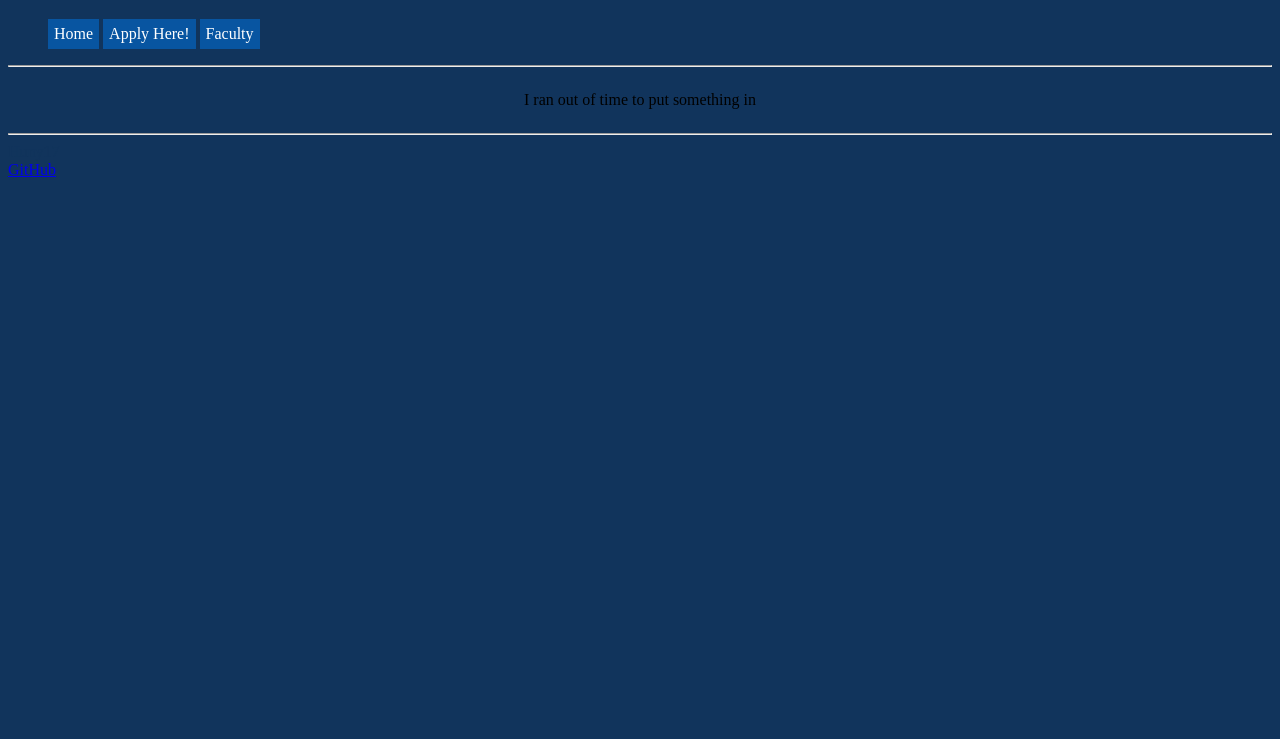
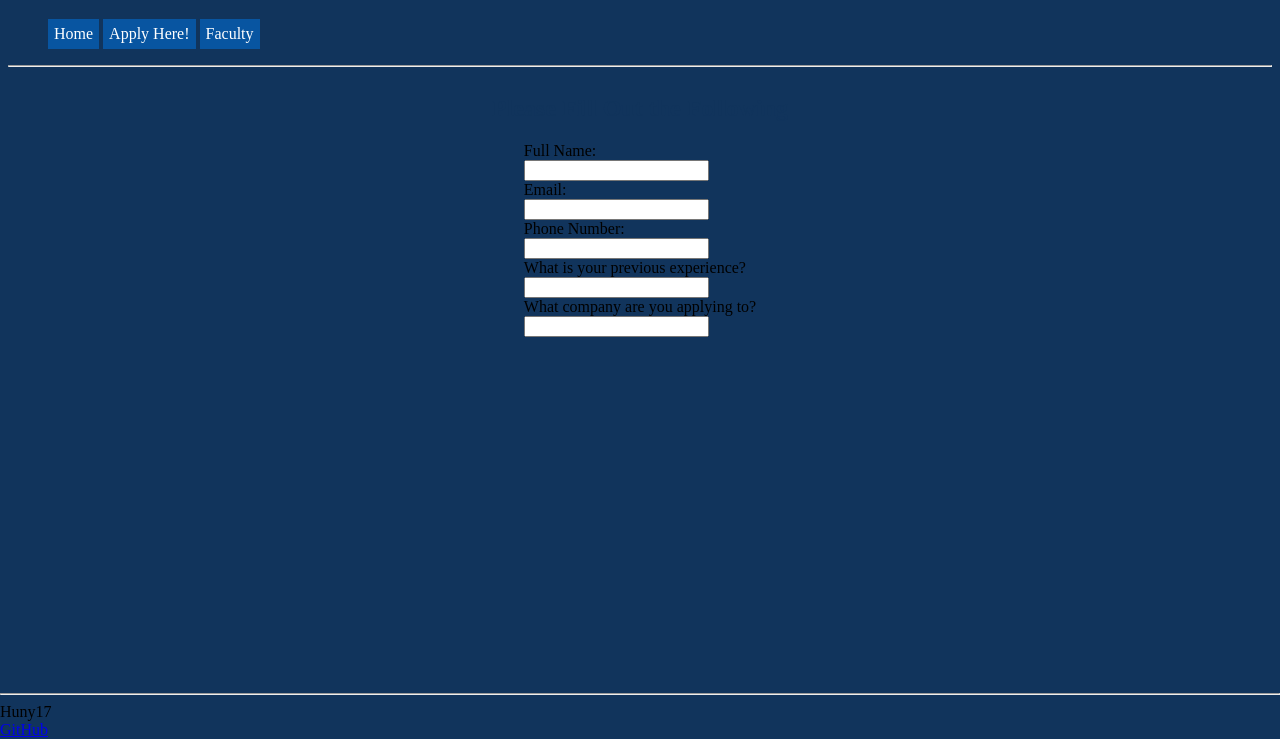
Before and after one commit to huny17/https---github.com-huny17-Art-Challenge, a plain HTML site: page Art-Challenge-main/structure/form.html in a window 1280 px wide. Shown: the part 61-800 px from the top of the page. Drawn offline with Linux system fonts and the light colour scheme.

Commit message:
created basic form, updated structure

```diff
--- a/Art-Challenge-main/css/main_style.css
+++ b/Art-Challenge-main/css/main_style.css
@@ -1,14 +1,13 @@
-
-
 
 body{
 	font-family: Serif;
 	background-color: #11345C;
+	overflow: auto;
+
 }
 
 main{
-
-		text-decoration: none;
+	text-decoration: none;
 }
 
 header{
@@ -86,7 +85,9 @@ main{
 }
 
 footer{
-	align-items: right;
-	color: #11345C;
+	position: fixed;
+	left: 0;
+	bottom: 0;
+	width: 100%;
 	text-decoration: none;
 }
--- a/Art-Challenge-main/structure/form.html
+++ b/Art-Challenge-main/structure/form.html
@@ -20,7 +20,20 @@
 
     <main>
 
-      <p>I ran out of time to put something in</p>
+      <h2>Please Fill Out the Following</h2>
+
+      <form>
+        <label for="name">Full Name:</label><br>
+        <input type="text" id="name" name="name"><br>
+        <label for="mail">Email:</label><br>
+        <input type="text" id="mail" name="mail"><br>
+        <label for="num">Phone Number:</label><br>
+        <input type="text" id="num" name="num"><br>
+        <label for="exp">What is your previous experience?</label><br>
+        <input type="text" id="exp" name="exp"><br>
+        <label for="comp">What company are you applying to?</label><br>
+        <input type="text" id="comp" name="comp"><br>
+      </form>
 
     </main>
 
```
Also changed, not shown: Art-Challenge-main/structure/about.html (+1 -0 lines), Art-Challenge-main/structure/index.html (+1 -1 lines).
